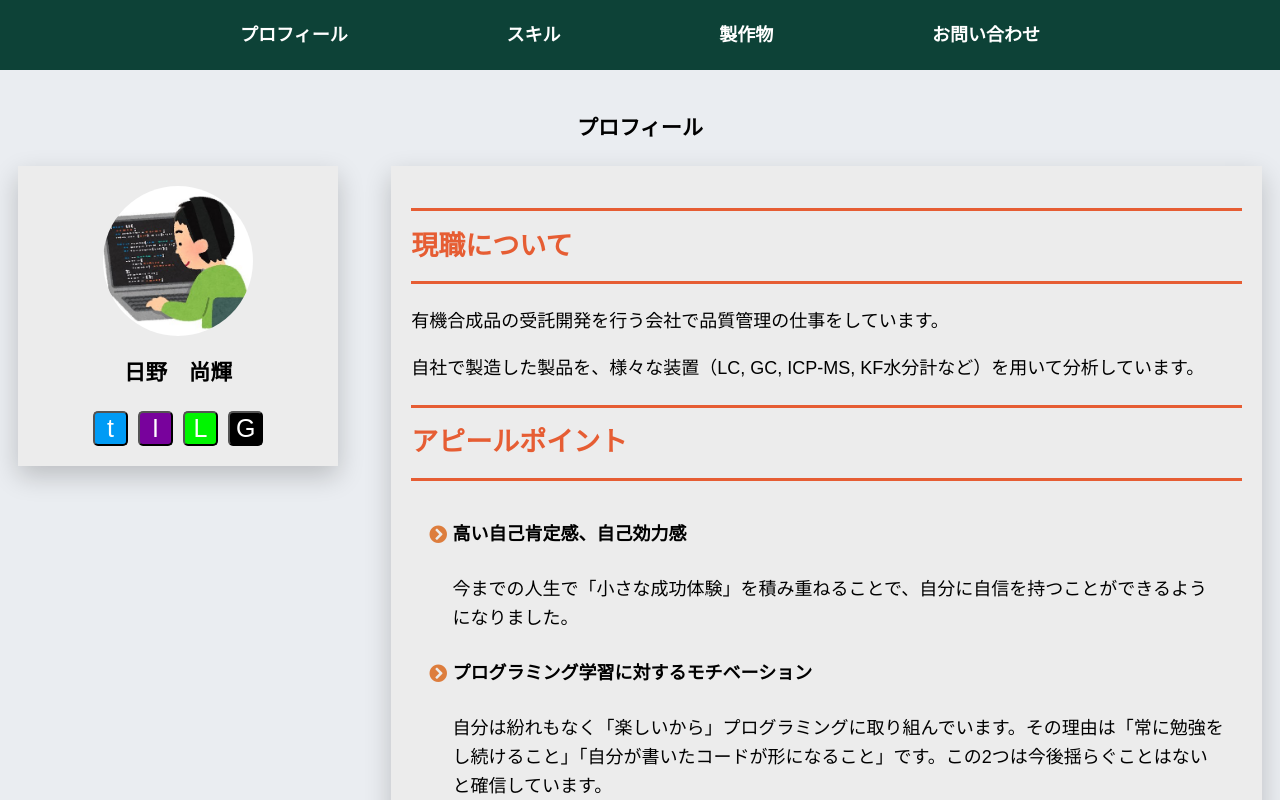
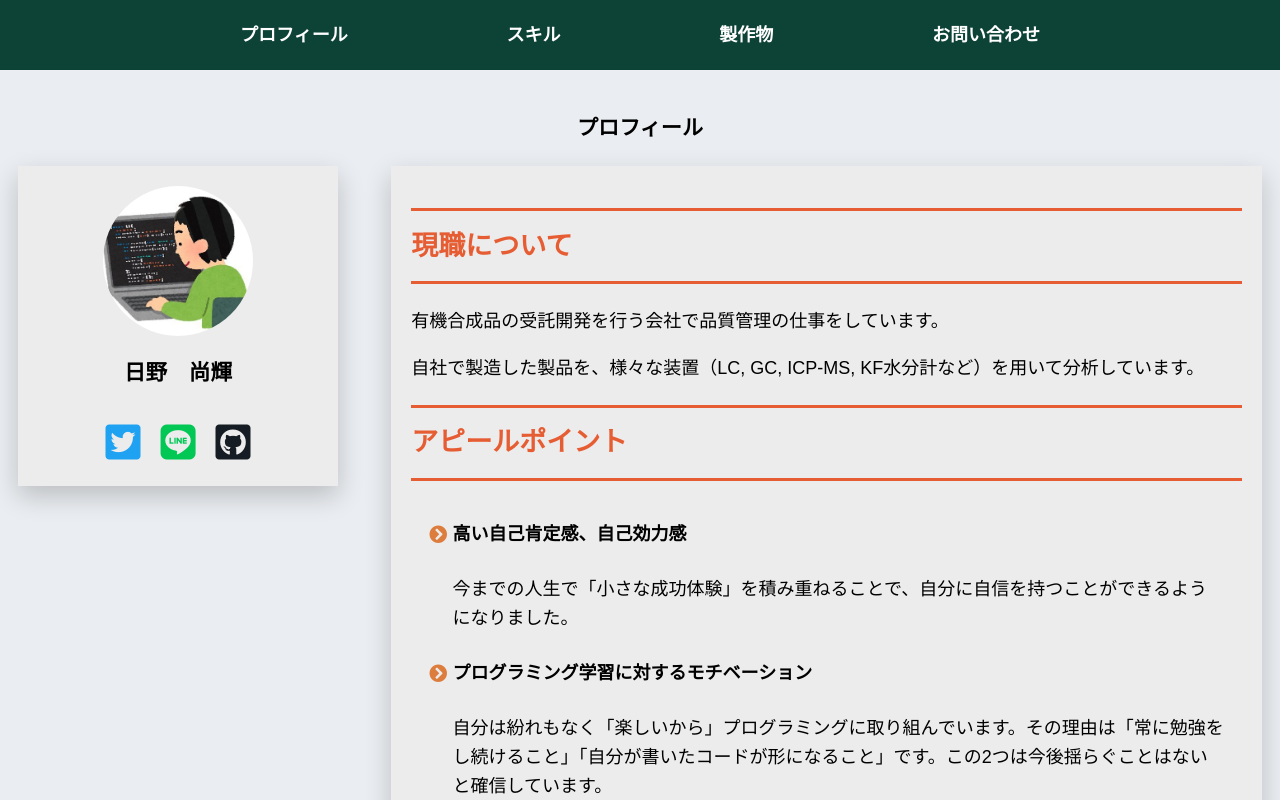
Before and after one commit to naokihino178/my-portfolio, a Next.js app: page / in a window 1280 px wide. Shown: the top 800 px of the page. Built offline with nearby package versions, Linux system fonts and the light colour scheme.

Commit message:
#9 Font Awesomeのアイコンを使用し、Twitter等のアイコンを追加

```diff
--- a/components/layout.module.css
+++ b/components/layout.module.css
@@ -1,9 +1,9 @@
-@media screen and (max-width: 1024px) {
+/* @media screen and (max-width: 1024px) {
 }
 @media screen and (max-width: 896px) {
 }
-@media screen and (max-width: 480px) {
-}
+@media screen and (max-width: 480px) { */
+/* } */
 
 .bg {
   width: 100%;
@@ -95,7 +95,7 @@
 
 .subContainer {
   width: 25%;
-  height: 300px;
+  height: 320px;
   padding: 20px 20px;
   position: fixed;
   box-shadow: 0 10px 25px 0 rgba(0, 0, 0, 0.2);
--- a/pages/Profile.js
+++ b/pages/Profile.js
@@ -20,13 +20,20 @@ const Profile = () => {
           >
             {name}
           </p>
-          <a href="https://twitter.com/warabukki">
-            <button className={utilStyles.twitterButton}>t</button>
+          <a
+            href="https://twitter.com/warabukki"
+            className={utilStyles.twitterButton}
+          >
+            <i class="fab fa-twitter-square"></i>
           </a>
-          <button className={utilStyles.instagramButton}>I</button>
-          <button className={utilStyles.lineButton}>L</button>
-          <a href="https://github.com/naokihino178">
-            <button className={utilStyles.githubButton}>G</button>
+          <a className={utilStyles.lineButton}>
+            <i class="fab fa-line"></i>
+          </a>
+          <a
+            href="https://github.com/naokihino178"
+            className={utilStyles.githubButton}
+          >
+            <i class="fab fa-github-square"></i>
           </a>
         </div>
         <div className={styles.mainContainer}>
--- a/styles/utils.module.css
+++ b/styles/utils.module.css
@@ -28,7 +28,6 @@
   font-size: 1rem;
   line-height: 1.5;
 }
-
 
 .portfolioImg {
   width: 300px;
@@ -97,50 +96,26 @@
 }
 
 .twitterButton {
-  width: 35px;
-  height: 35px;
-  border-radius: 5px;
-  background: rgb(0, 155, 245);
-  color: #fff;
-  font-size: 25px;
-  margin-right: 10px;
+  font-size: 40px;
+  margin-right: 20px;
   user-select: none;
   cursor: pointer;
-}
-
-.instagramButton {
-  width: 35px;
-  height: 35px;
-  border-radius: 5px;
-  background: rgb(120, 2, 156);
-  color: #fff;
-  font-size: 25px;
-  margin-right: 10px;
-  user-select: none;
-  cursor: pointer;
+  color: #1fa2f1;
 }
 
 .lineButton {
-  width: 35px;
-  height: 35px;
-  border-radius: 5px;
-  background: rgb(0, 245, 0);
-  color: #fff;
-  font-size: 25px;
-  margin-right: 10px;
+  font-size: 40px;
+  margin-right: 20px;
   user-select: none;
   cursor: pointer;
+  color: #01c755;
 }
 
 .githubButton {
-  width: 35px;
-  height: 35px;
-  border-radius: 5px;
-  background: rgb(0, 0, 0);
-  color: #fff;
-  font-size: 25px;
+  font-size: 40px;
   user-select: none;
   cursor: pointer;
+  color: #161c23;
 }
 
 .outline {
```
